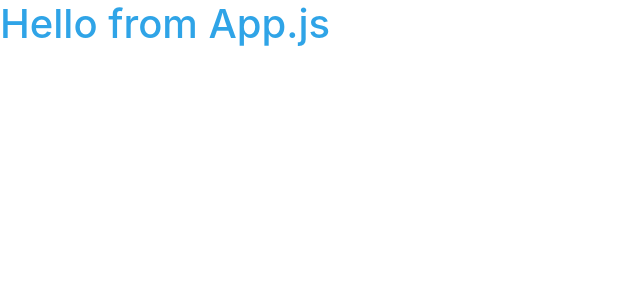
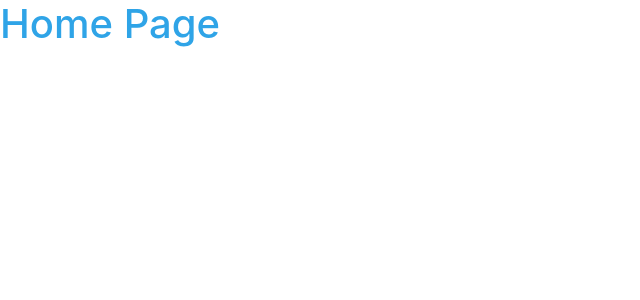
Before and after one commit to ArmenMesropyan/Redux-Book-Store, a React (Create React App) app: page / in a window 1280 px wide. Shown: the top 300 px of the page, without its empty margins (0-640 px from the left). Built offline with nearby package versions, Linux system fonts and the light colour scheme.

Commit message:
Home Page created, routing connected

```diff
--- a/src/components/app/app.js
+++ b/src/components/app/app.js
@@ -1,11 +1,13 @@
 import React from 'react';
-import { withBookStore } from '../hoc';
+import { HomePage } from '../pages';
+import { Switch, Route } from 'react-router-dom';
 
-const App = ({ bookStore }) => {
-    console.log('books: ', bookStore.getBooks());
+const App = () => {
     return (
-        <h1>Hello from App.js</h1>
+        <Switch>
+            <Route path='/' component={HomePage} />
+        </Switch>
     )
 }
 
-export default withBookStore()(App);
+export default App;
--- /dev/null
+++ b/src/components/pages/home-page.js
@@ -0,0 +1,9 @@
+import React from 'react';
+
+const HomePage = () => {
+    return (
+        <h1>Home Page</h1>
+    )
+}
+
+export default HomePage;
--- /dev/null
+++ b/src/components/pages/index.js
@@ -0,0 +1 @@
+export { default as HomePage } from './home-page';
```
